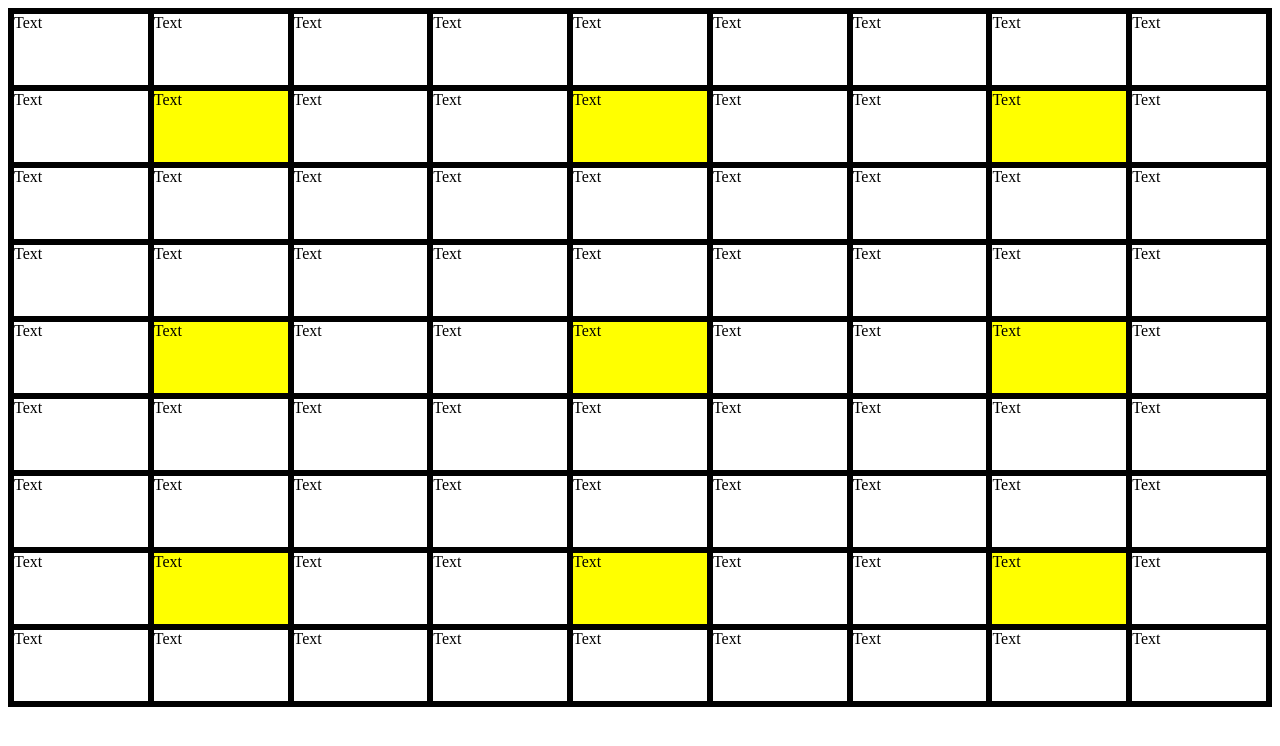
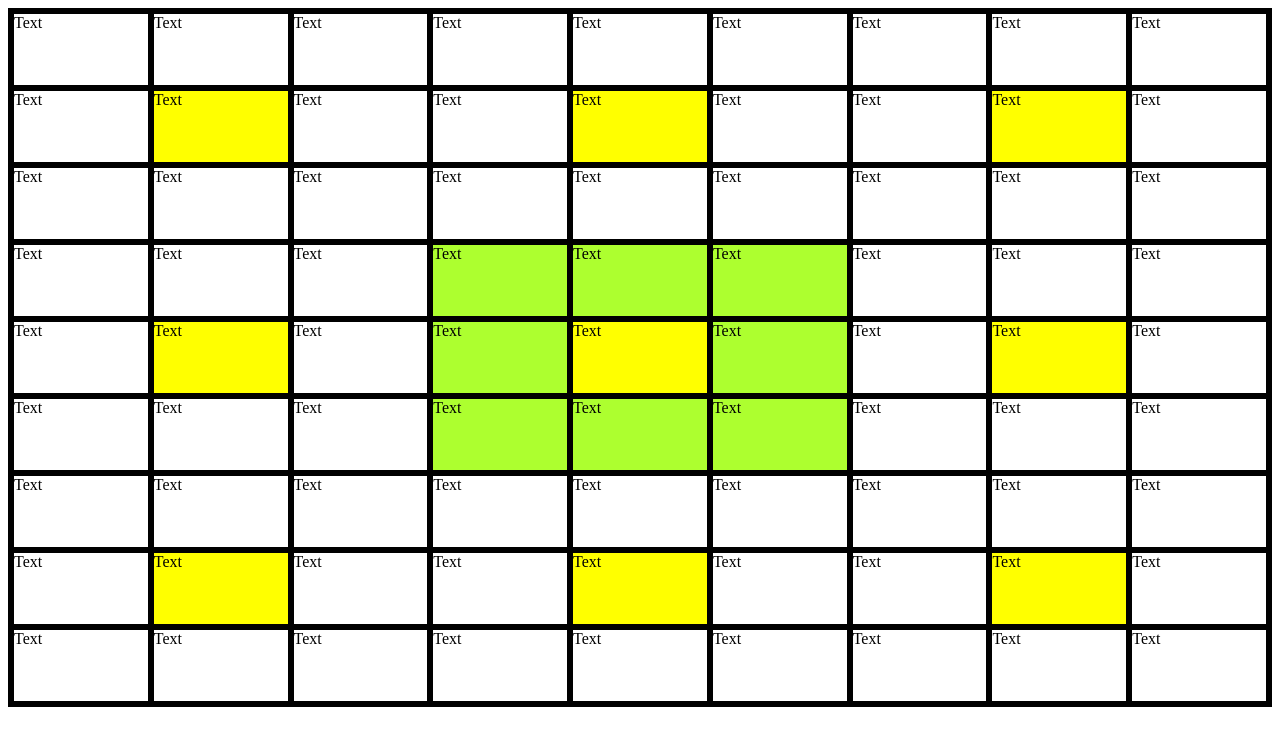
Before and after one commit to HDiman/lotos, a Django app: page / in a window 1280 px wide. Shown: the top 746 px of the page. Run offline with Django 4.2, Linux system fonts and the light colour scheme.

Commit message:
Color mid_clr

```diff
--- a/my_lotos/main/static/main/css/grid.css
+++ b/my_lotos/main/static/main/css/grid.css
@@ -11,5 +11,9 @@
 }
 
 .clr {
-    background-color: yellow;
+    background-color: Yellow;
 }
+
+.mid_clr {
+    background-color: GreenYellow;
+}
--- a/my_lotos/main/templates/base.html
+++ b/my_lotos/main/templates/base.html
@@ -37,27 +37,27 @@
             <div class="box">Text</div>
             <div class="box">Text</div>
             <div class="box">Text</div>
-            <div class="box">Text</div>
-            <div class="box">Text</div>
-            <div class="box">Text</div>
+            <div class="box mid_clr">Text</div>
+            <div class="box mid_clr">Text</div>
+            <div class="box mid_clr">Text</div>
             <div class="box">Text</div>
             <div class="box">Text</div>
             <div class="box">Text</div>
             <div class="box">Text</div>
             <div class="box clr">Text</div>
             <div class="box">Text</div>
-            <div class="box">Text</div>
+            <div class="box mid_clr">Text</div>
             <div class="box clr">Text</div>
-            <div class="box">Text</div>
+            <div class="box mid_clr">Text</div>
             <div class="box">Text</div>
             <div class="box clr">Text</div>
             <div class="box">Text</div>
             <div class="box">Text</div>
             <div class="box">Text</div>
             <div class="box">Text</div>
-            <div class="box">Text</div>
-            <div class="box">Text</div>
-            <div class="box">Text</div>
+            <div class="box mid_clr">Text</div>
+            <div class="box mid_clr">Text</div>
+            <div class="box mid_clr">Text</div>
             <div class="box">Text</div>
             <div class="box">Text</div>
             <div class="box">Text</div>
```
